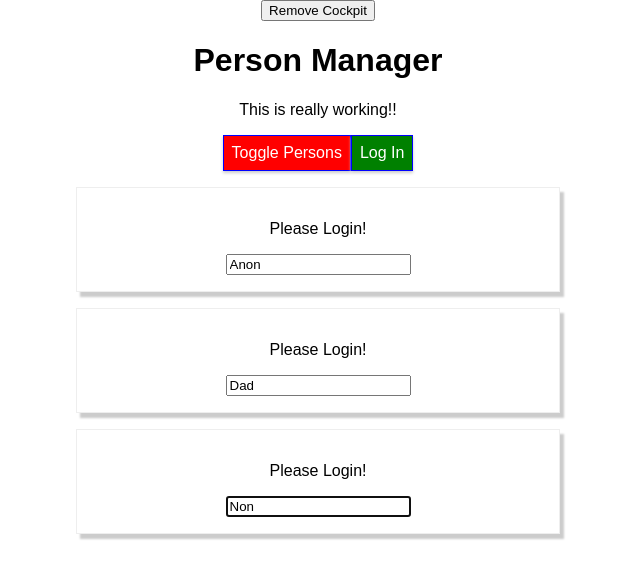
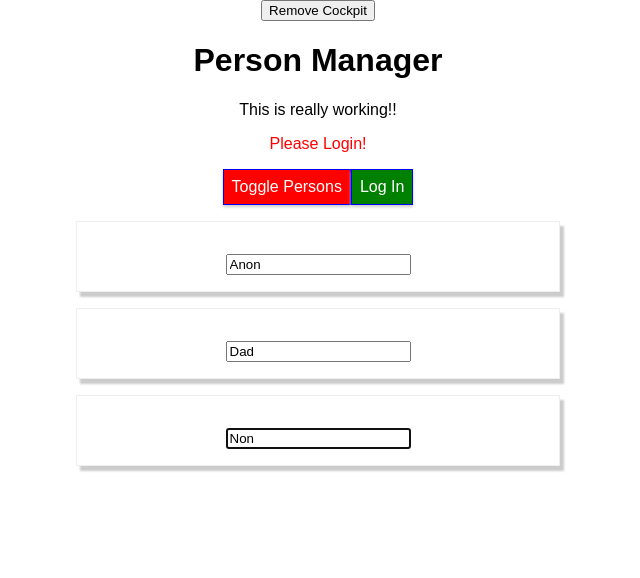
Before and after one commit to AlphaNiner1415/react-tutorial, a React app in the folder react-complete-guide/: page / in a window 1280 px wide. Shown: the top 578 px of the page, without its empty margins (322-962 px from the left). Built offline with nearby package versions, Linux system fonts and the light colour scheme.

Commit message:
Changed around authetication a bit

```diff
--- a/react-complete-guide/src/components/Cockpit/Cockpit.js
+++ b/react-complete-guide/src/components/Cockpit/Cockpit.js
@@ -34,7 +34,11 @@ const cockpit = (props) => {
   if (props.showPersons) {
     btnClass = classes.Red;
   }
+  const authStyle = {
+    fontWeight: "bold",
+    color: 'green'
 
+  };
   if (props.personsLength <= 2) {
     assignedClasses.push(classes.red);
   }
@@ -45,12 +49,15 @@ const cockpit = (props) => {
     <div className={classes.Cockpit}>
       <h1>{props.title}</h1> {/*One root element per component is typical */}
       <p className={assignedClasses.join(" ")}>This is really working!!</p>
+      {authContext.authenticated ? (
+        <p style={authStyle}>Authenticated</p>
+      ) : (
+        <p className={classes.red}>Please Login!</p>
+      )}
       <button ref={toggleBtnRef} className={btnClass} onClick={props.clicked}>
         Toggle Persons
       </button>
-
-        {<button onClick={authContext.login}>Log In</button>}
-
+      {<button onClick={authContext.login}>Log In</button>}
     </div>
   );
 };
--- a/react-complete-guide/src/components/Persons/Person/Person.js
+++ b/react-complete-guide/src/components/Persons/Person/Person.js
@@ -28,13 +28,12 @@ class Person extends Component {
       <Aux>
         {this.context.authenticated ? (
           <div>
-            <p>Authenticated</p>
             <p key="i1" onClick={this.props.click}>
               I'm {this.props.name} and I am {this.props.age} years old!!!
             </p>
           </div>
         ) : (
-          <p>Please Login!</p>
+          <p></p>
         )}
         <p key="i2">{this.props.children}</p>
         <input
```
